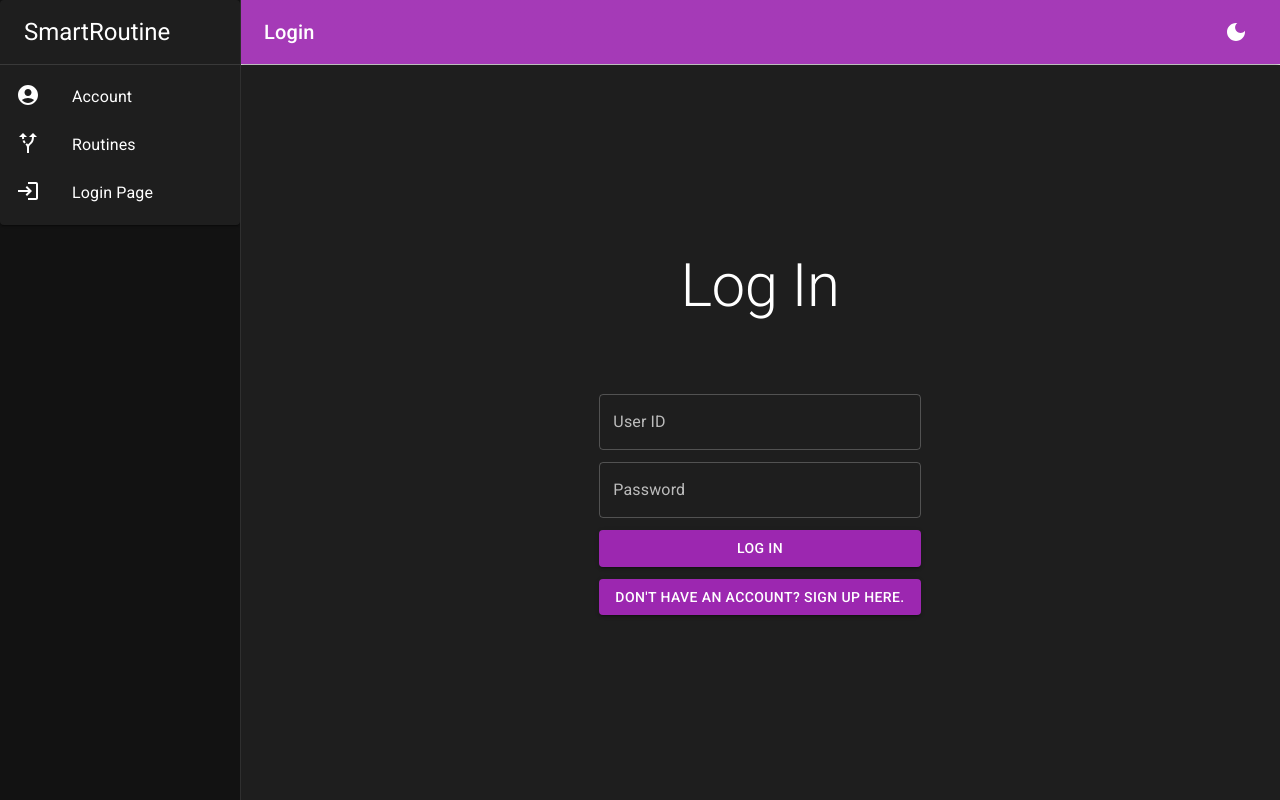
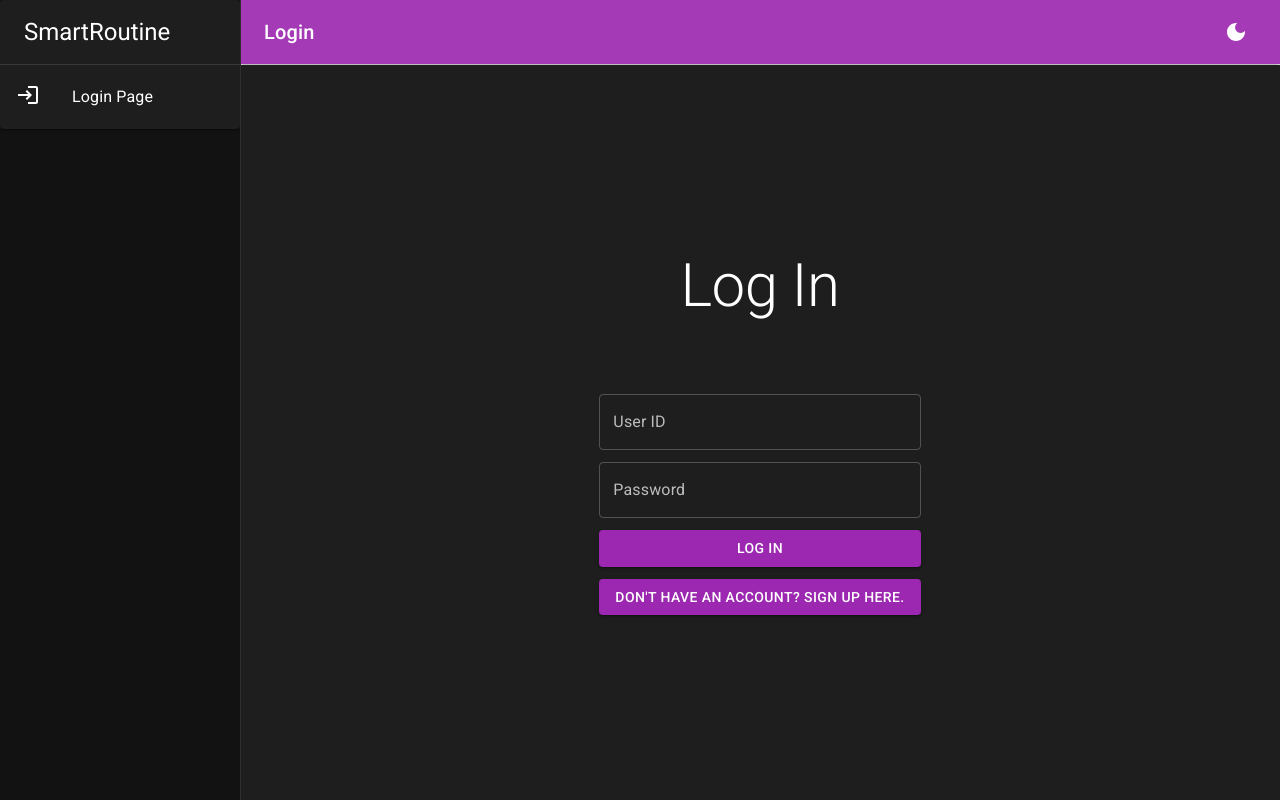
Before and after one commit to LindsayMichelleAllen/SmartRoutine, a React (Vite) app in the folder client/: page /login in a window 1280 px wide. Built offline with nearby package versions, Linux system fonts and the light colour scheme.

Commit message:
Added comments.

```diff
--- a/client/src/Components/NavDrawer/NavDrawer.tsx
+++ b/client/src/Components/NavDrawer/NavDrawer.tsx
@@ -6,32 +6,74 @@ import LoginIcon from '@mui/icons-material/Login';
 import AccountCircleIcon from '@mui/icons-material/AccountCircle';
 import AltRouteIcon from '@mui/icons-material/AltRoute';
 
+/**
+ * A generic type used to describe a singular navigation item in the nav view.
+ */
 type NavItem = {
+  /**
+   * The icon associated with this element. There's not very strong typing here, so be certain to
+   * include an icon from the @mui/icons-material library.
+   */
   icon: JSX.Element;
-  name: string;
+
+  /**
+   * The label that will be rendered next to the nav item.
+   */
+  label: string;
+
+  /**
+   * The route associated with the given nav item.
+   */
   route: string;
 };
 
-const navItems: NavItem[] = [
+/**
+ * A list of static navigation items to be included in the nav pane. These items require a user to
+ * be logged-in in order for them to be displayed. This isn't route protection, but it helps a user
+ * to understand what is available.
+ */
+const protectedNavItems: NavItem[] = [
   {
     icon: (<AccountCircleIcon />),
-    name: 'Account',
+    label: 'Account',
     route: '/account',
   },
   {
     icon: (<AltRouteIcon />),
-    name: 'Routines',
+    label: 'Routines',
     route: '/routines',
   }
 ];
 
+
+/**
+ * A list of static navigation items to be included in the nav pane. These items do not require a
+ * user to be logged-in in order for them to be displayed.
+ */
+const unprotectedNavItems: NavItem[] = [
+];
+
+/**
+ * The props for the {@link NavDrawer} element.
+ */
 export type NavDrawerProps = {
+  /**
+   * The drawer width size, in pixels. This should match what is expected from the parent view.
+   */
   drawerWidthPixels: number;
+
+  /**
+   * A callback event for when the drawer attempts to navigate somewhere. Useful for mobile views
+   * where the user wants the pane closed after navigating.
+   */
   onNavigate?: () => void;
 }
 
 /**
- * @param props
+ * A component used to provide a set of navigation options for the user.
+ *
+ * @param props See {@link NavDrawerProps}.
+ * @returns The component.
  */
 export default function NavDrawer(props: NavDrawerProps) {
   const {
@@ -40,7 +82,8 @@ export default function NavDrawer(props: NavDrawerProps) {
   } = props;
 
   const navigate = useNavigate();
-  const { loginDetails } = useAuth();
+  const authState = useAuth();
+  const loginDetails = authState?.loginDetails;
 
   const handleNavigate = (route: string) => {
     navigate(route);
@@ -50,24 +93,30 @@ export default function NavDrawer(props: NavDrawerProps) {
   };
 
   const navListItems = useMemo(() => {
-    const logOption = loginDetails === undefined
+    const logOption: NavItem = loginDetails === undefined
     ? {
       icon: (<LoginIcon />),
-      name: 'Login Page',
+      label: 'Login Page',
       route: '/login',
     }
     : {
       icon: (<LoginIcon />),
-      name: 'Logout Page',
+      label: 'Logout Page',
       route: '/logout',
     };
 
-    const mappedItems = [...navItems, logOption].map((n) => (
-      <ListItem key={n.name} button onClick={() => handleNavigate(n.route)}>
+    const navOptions = [
+      ...unprotectedNavItems,
+      ...(loginDetails !== undefined ? protectedNavItems : []),
+      logOption,
+    ];
+
+    const mappedItems = navOptions.map((n) => (
+      <ListItem key={n.label} button onClick={() => handleNavigate(n.route)}>
         <ListItemAvatar>
           {n.icon}
         </ListItemAvatar>
-        <ListItemText primary={n.name} />
+        <ListItemText primary={n.label} />
       </ListItem>
     ));
 
--- a/client/src/Components/Routing/PrivateRoute.tsx
+++ b/client/src/Components/Routing/PrivateRoute.tsx
@@ -1,15 +1,35 @@
-import React from 'react';
+import { Box, CircularProgress } from '@mui/material';
+import React, { useMemo } from 'react';
 import { Navigate } from 'react-router';
 import { useAuth } from '../../Utils/LoginState';
 
+/**
+ * Props for the {@link PrivateRoute} element.
+ */
 export type PrivateRouteProps = {
+  /**
+   * The element to render, if the user's authorization matches the expected state.
+   */
   authElement?: JSX.Element;
+
+  /**
+   * The fallback URL to re-direct the user to if their authenticated state is not what was
+   * expected.
+   */
   fallbackUrl?: string;
+
+  /**
+   * If true, re-direct the user if they 'are' authenticated. Otherwise, re-direct the user if they
+   * 'are not' authenticated.
+   */
   invertPrivacy?: boolean;
 };
 
 /**
- * @param props
+ * An element used to re-direct the user based on their current authentication.
+ *
+ * @param props See {@link PrivateRouteProps}.
+ * @returns The element.
  */
 export default function PrivateRoute(props: PrivateRouteProps) {
   const {
@@ -18,7 +38,22 @@ export default function PrivateRoute(props: PrivateRouteProps) {
     invertPrivacy,
   } = props;
 
-  const { loginDetails } = useAuth();
+  const authState = useAuth();
+  const loginDetails = authState?.loginDetails;
+
   const doReturnElement = !!invertPrivacy !== !!loginDetails;
-  return doReturnElement ? authElement : (<Navigate to={fallbackUrl} />);
+  const loadingElement = useMemo(() => (
+    <Box>
+      <CircularProgress />
+    </Box>
+  ), []);
+
+  if (!authState.attemptedToGetState) {
+    return loadingElement;
+  }
+  if (!doReturnElement) {
+    return (<Navigate to={fallbackUrl} />);
+  }
+
+  return authElement;
 }
--- a/client/src/Utils/LoginState.tsx
+++ b/client/src/Utils/LoginState.tsx
@@ -1,5 +1,8 @@
 import { createContext, useContext, useEffect, useMemo, useState } from 'react';
 
+/**
+ * The constant key used to refer to what the login state is stored as for the user.
+ */
 const LOGIN_STATE_KEY = 'loginstate';
 
 /**
@@ -37,10 +40,32 @@ export class LoginDetailsBlob {
   userid: string;
 }
 
+/**
+ * A class representing the authentication state for the user at any given moment.
+ */
 export class AuthState {
-  loginDetails: LoginDetailsBlob;
-  signOut: () => void;
-  signIn: (loginDetails: LoginDetailsBlob) => void;
+  /**
+   * If true, the initial authentication pass has already happened. This is used primary for the
+   * routing system so that we don't route a user before we've had the opportunity to validate their
+   * stored credentials.
+   */
+  attemptedToGetState: boolean;
+
+  /**
+   * The login details for the current user.
+   */
+  loginDetails: LoginDetailsBlob | null;
+
+  /**
+   * A callback event that signs a user out of their current session.
+   */
+  signOut: (() => void) | null;
+
+  /**
+   * A callback event that updates the stored credentials for the user. This should actually be
+   * called after the user has been logged in successfully.
+   */
+  signIn: ((loginDetails: LoginDetailsBlob) => void) | null;
 }
 
 /**
@@ -52,7 +77,8 @@ export class AuthState {
  * instead.
  */
 function useLoginState(): AuthState | undefined {
-  const [loginDetails, setLoginDetails] = useState<LoginDetailsBlob | undefined>(undefined);
+  const [loginDetails, setLoginDetails] = useState<LoginDetailsBlob | undefined>();
+  const [attemptedToGetState, setAttemptedToGetState] = useState(false);
   const storedLogin = localStorage.getItem(LOGIN_STATE_KEY);
 
   useEffect(() => {
@@ -67,6 +93,10 @@ function useLoginState(): AuthState | undefined {
 
     setLoginDetails(login);
 
+    if (!attemptedToGetState) {
+      setAttemptedToGetState(true);
+    }
+
     return () => { setLoginDetails(undefined); };
   }, [storedLogin]);
 
@@ -80,16 +110,26 @@ function useLoginState(): AuthState | undefined {
     setLoginDetails(loginDetails);
   }, [setLoginDetails]);
 
-  return { loginDetails, signOut, signIn };
+  return {
+    loginDetails,
+    signOut,
+    signIn,
+    attemptedToGetState,
+   };
 }
 
 /**
+ * This context is used to provide the authorization state throughout the app.
  * https://usehooks.com/useAuth/
  */
 const authContext = createContext<AuthState | undefined>(undefined);
 
 /**
- * @param props
+ * This provider is used to provide the state for the current user's authorization throughout the
+ * application. This should be provided close to the root.
+ *
+ * @param props Currently nothing other than children.
+ * @returns The context provider.
  */
 export function AuthProvider(props: React.PropsWithChildren<Record<string, unknown>>) {
   const {
@@ -106,7 +146,9 @@ export function AuthProvider(props: React.PropsWithChildren<Record<string, unkno
 }
 
 /**
+ * This hook is used to fetch the authorization state for the active user.
  *
+ * @returns The authorization state for the active user.
  */
 export function useAuth(): AuthState | undefined {
   return useContext(authContext);
--- a/client/src/Views/Account/AccountView.tsx
+++ b/client/src/Views/Account/AccountView.tsx
@@ -8,7 +8,8 @@ import { useAuth } from '../../Utils/LoginState';
  * @returns The view.
  */
 export default function AccountView() {
-  const { loginDetails } = useAuth();
+  const authState = useAuth();
+  const loginDetails = authState?.loginDetails;
 
   return (
     <Box sx={{
--- a/client/src/Views/Account/LoginView.tsx
+++ b/client/src/Views/Account/LoginView.tsx
@@ -22,7 +22,10 @@ export default function LoginView() {
   const [errorMessage, setErrorMessage] = useState('');
   const [isLoading, setIsLoading] = useState(false);
   const navigate = useNavigate();
-  const { loginDetails, signIn } = useAuth();
+
+  const authState = useAuth();
+  const signIn = authState?.signIn;
+
 
   // TODO: Setup password auth.
   // eslint-disable-next-line @typescript-eslint/no-unused-vars
@@ -41,7 +44,9 @@ export default function LoginView() {
       const text = await response.text();
       if (response.ok) {
         const loginData = ParseLoginResponse(text);
-        signIn(loginData);
+        if (signIn) {
+          signIn(loginData);
+        }
       } else {
         console.error(text);
         setErrorMessage(text);
--- a/client/src/Views/Account/LogoutView.tsx
+++ b/client/src/Views/Account/LogoutView.tsx
@@ -9,11 +9,16 @@ import { useNavigate } from 'react-router';
  * @returns The view.
  */
 export default function LogoutView() {
-  const { loginDetails, signOut } = useAuth();
+  const authState = useAuth();
   const navigate = useNavigate();
 
+  const loginDetails = authState?.loginDetails;
+  const signOut = authState?.signOut;
+
   const handleClick = () => {
-    signOut();
+    if (signOut) {
+      signOut();
+    }
     navigate('/');
   };
 
--- a/client/src/Views/Account/SignupView.tsx
+++ b/client/src/Views/Account/SignupView.tsx
@@ -30,7 +30,9 @@ export default function SignupView() {
   const [password, setPassword] = useState('');
   const [confirmPassword, setConfirmPassword] = useState('');
   const [isLoading, setIsLoading] = useState(false);
-  const { signIn } = useAuth();
+  const authState = useAuth();
+
+  const signIn = authState?.signIn;
 
   const signup = async () => {
     try {
@@ -49,11 +51,13 @@ export default function SignupView() {
 
       const loginData = ParseLoginResponse(text);
 
-      signIn(loginData);
-      setSuccessMessage(`
-        Success! The user account for ${loginData.username} was created.\n
-        Your user ID is "${loginData.userid}".\n
-        Use this ID to log in again.`);
+      if (signIn) {
+        signIn(loginData);
+        setSuccessMessage(`
+          Success! The user account for ${loginData.username} was created.\n
+          Your user ID is "${loginData.userid}".\n
+          Use this ID to log in again.`);
+      }
     } catch (e) {
       console.error(e);
     } finally {
--- a/client/src/Views/Routines/RoutinesView.tsx
+++ b/client/src/Views/Routines/RoutinesView.tsx
@@ -11,8 +11,10 @@ import {
  * @returns The view.
  */
 export default function RoutinesView() {
-  const { loginDetails } = useAuth();
+  const authState = useAuth();
   const [routines, setRoutines] = useState<StoredRoutine[]>([]);
+
+  const loginDetails = authState?.loginDetails;
 
   const fetchRoutines = async () => {
     try {
```
Also changed, not shown: client/src/Utils/ColorContext.tsx (+40 -3 lines).
